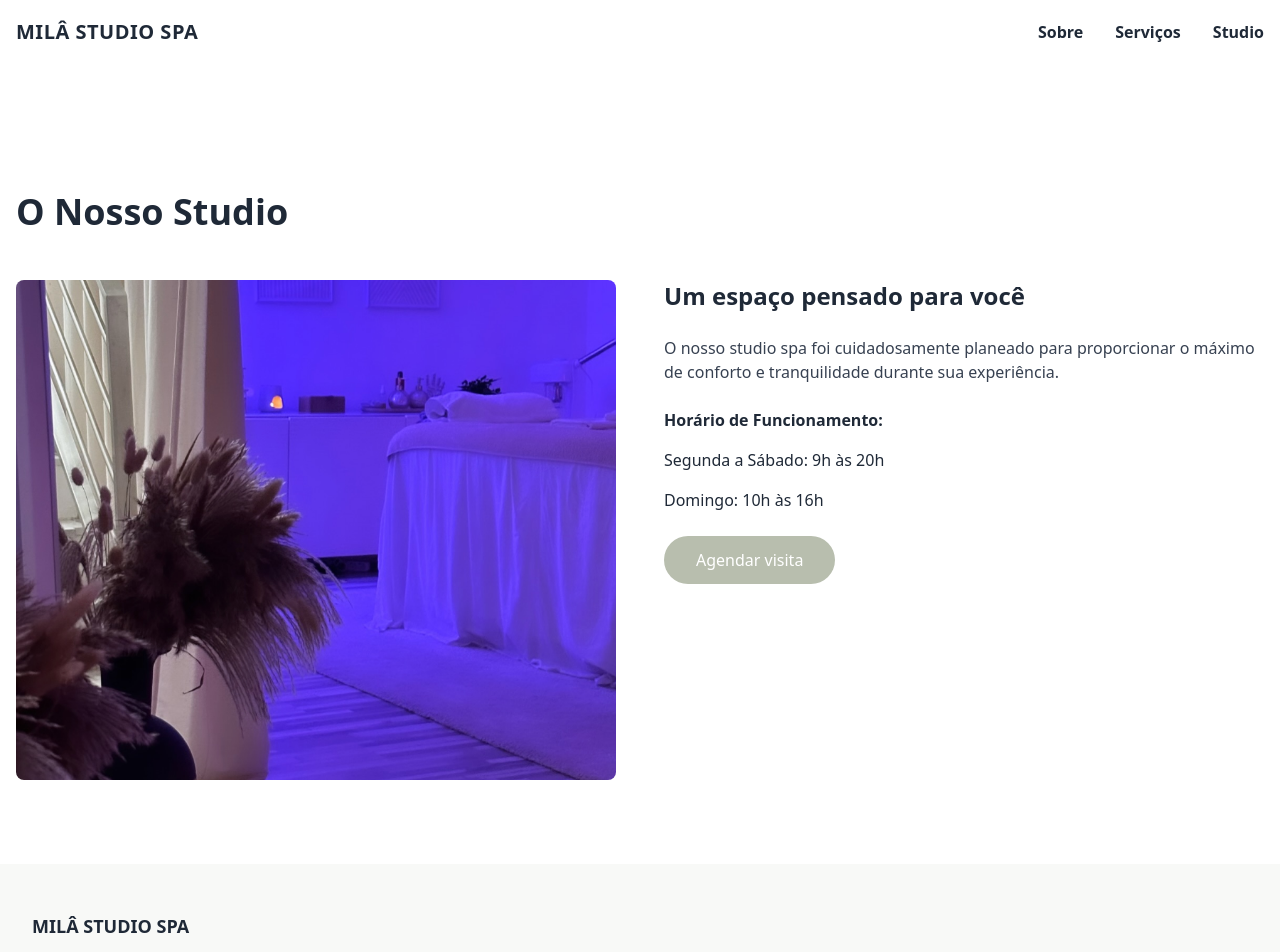
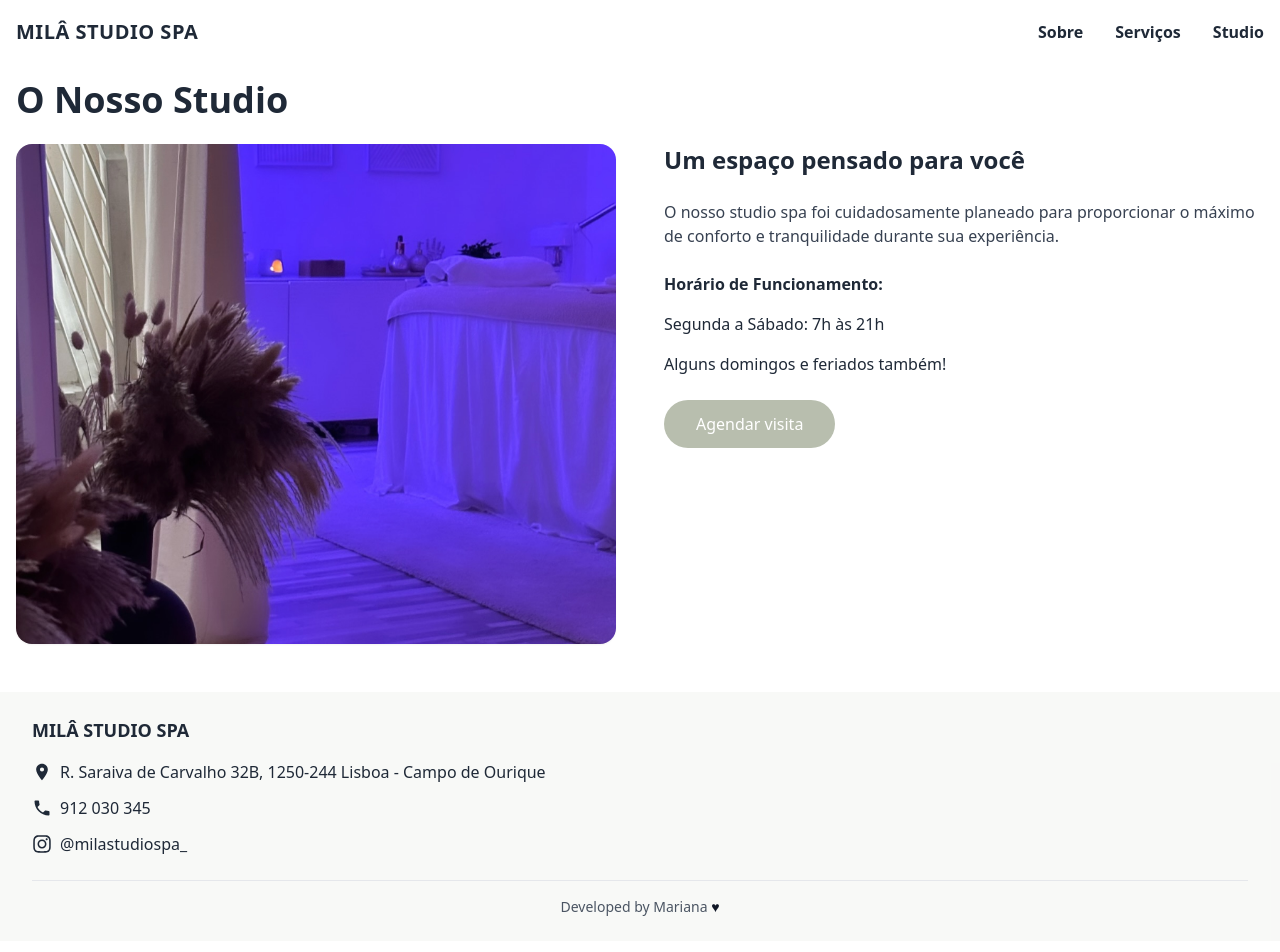
Before and after one commit to loadsmile/studio-spa, a React (Vite) app: page /studio in a window 1280 px wide. Shown: the top 952 px of the page. Built offline with nearby package versions, Linux system fonts and the light colour scheme.

Commit message:
Change padding to the footer and other pages to better fit the content.

```diff
--- a/src/components/Footer.jsx
+++ b/src/components/Footer.jsx
@@ -1,13 +1,12 @@
 import React from 'react';
 import { MdLocationOn, MdPhone } from 'react-icons/md';
-import { FaInstagram, FaGithub } from 'react-icons/fa';
+import { FaInstagram } from 'react-icons/fa';
 
 const Footer = () => {
   return (
-    <footer className="bg-mila-sage/10 py-8 md:py-12">
+    <footer className="bg-mila-sage/10 py-6 mt-auto">
       <div className="max-w-7xl mx-auto px-4 sm:px-6 lg:px-8">
-        <div className="flex flex-col space-y-8">
-          {/* Contact Information */}
+        <div className="flex flex-col space-y-6">
           <div className="space-y-4">
             <h3 className="font-bold text-lg mb-4">MILÂ STUDIO SPA</h3>
             <div className="space-y-3">
@@ -35,7 +34,7 @@ const Footer = () => {
 
           <div className="text-center text-sm text-gray-600 pt-4 border-t border-gray-200">
             <div className="flex items-center justify-center space-x-2">
-              <span>Developed by Mariana ♥</span>
+              <span>Developed by Mariana <span className="text-gray-900">♥</span></span>
             </div>
           </div>
         </div>
--- a/src/pages/About.jsx
+++ b/src/pages/About.jsx
@@ -1,10 +1,10 @@
 import React from 'react';
 const About = () => {
   return (
-    <div className="pt-16 min-h-screen bg-white">
-      <div className="max-w-7xl mx-auto px-4 py-16">
-        <h1 className="text-4xl font-bold mb-8">Sobre a MILÂ STUDIO SPA</h1>
-        <div className="grid grid-cols-1 md:grid-cols-2 gap-12">
+    <div className="bg-white flex-grow">
+      <div className="max-w-7xl mx-auto px-4 py-4">
+        <h1 className="text-4xl font-bold mb-6">Sobre a MILÂ STUDIO SPA</h1>
+        <div className="grid grid-cols-1 md:grid-cols-2 gap-12 mb-8">
           <div>
             <p className="text-gray-700 mb-6">
               O nosso espaço é um refúgio de tranquilidade, projetado para
@@ -13,12 +13,12 @@ const About = () => {
             <p className="text-gray-700 mb-6">
               Combinamos técnicas tradicionais com tecnologias modernas para
               oferecer os melhores tratamentos estéticos e terapêuticos.
-
+            </p>
+            <p className="text-gray-700">
               Proporcionamos uma experiência única de Head Spa, um tratamento inspirado em técnicas milenares de massagem oriental que surgiu no Japão há cerca de 20 anos como uma terapia para reduzir tensão muscular e stress acumulado. Através de movimentos capilares e da aplicação de pontos de pressão estratégicos na cabeça, proporciona uma sensação de relaxamento instantâneo.
-
             </p>
           </div>
-          <div className="rounded-lg overflow-hidden">
+          <div className="rounded-2xl overflow-hidden shadow-sm h-[500px]">
             <img
               src="/images/spa-interior.jpg"
               alt="Interior do spa"
--- a/src/pages/ServicesPage.jsx
+++ b/src/pages/ServicesPage.jsx
@@ -67,11 +67,50 @@ const ServicesPage = () => {
   ];
 
   return (
-    <div className="pt-16 min-h-screen bg-white">
-      <div className="max-w-7xl mx-auto px-4 py-16">
-        <h1 className="text-4xl font-bold mb-12">Os Nossos Serviços</h1>
+    <div className="min-h-screen bg-white">
+      <div className="max-w-7xl mx-auto px-4 py-4">
+        <h1 className="text-4xl font-bold mb-6">Os Nossos Serviços</h1>
         <div className="grid grid-cols-1 lg:grid-cols-2 gap-8">
-          {services.map((service, index) => (
+          <div className="bg-mila-beige/5 rounded-2xl overflow-hidden shadow-sm">
+            <div className="aspect-w-16 aspect-h-9 rounded-t-2xl overflow-hidden">
+              <img
+                src={services[0].image}
+                alt={services[0].title}
+                className="w-full h-64 object-cover"
+              />
+            </div>
+            <div className="p-6">
+              <h3 className="text-2xl font-bold mb-3">{services[0].title}</h3>
+              <p className="text-gray-700 mb-4">{services[0].description}</p>
+              <div className="mb-4 space-y-3">
+                {services[0].types.map((type, idx) => (
+                  <div key={idx} className="border-b border-gray-200 pb-2">
+                    <h4 className="font-semibold text-mila-sage">{type.name}</h4>
+                    <p className="text-sm text-gray-600">{type.info}</p>
+                  </div>
+                ))}
+              </div>
+              <div className="space-y-2">
+                {services[0].prices.map((price, idx) => (
+                  <div key={idx} className="flex justify-between items-center border-b border-gray-200 py-2">
+                    <span className="font-medium">{price.duration}</span>
+                    <span className="font-bold text-mila-sage">{price.price}</span>
+                  </div>
+                ))}
+              </div>
+              <a
+                href="https://api.whatsapp.com/send/?phone=351912030345&text&type=phone_number&app_absent=0"
+                target="_blank"
+                rel="noopener noreferrer"
+                className="mt-6 bg-mila-sage text-white px-6 py-2 rounded-full hover:bg-opacity-90 transition duration-300 inline-block"
+              >
+                Agendar
+              </a>
+            </div>
+          </div>
+
+          <div className="space-y-8">
+            {services.slice(1).map((service, index) => (
               <div key={index} className="bg-mila-beige/5 rounded-2xl overflow-hidden shadow-sm">
                 <div className="aspect-w-16 aspect-h-9 rounded-t-2xl overflow-hidden">
                   <img
@@ -83,18 +122,6 @@ const ServicesPage = () => {
                 <div className="p-6">
                   <h3 className="text-2xl font-bold mb-3">{service.title}</h3>
                   <p className="text-gray-700 mb-4">{service.description}</p>
-
-                {service.types && (
-                  <div className="mb-4 space-y-3">
-                    {service.types.map((type, idx) => (
-                      <div key={idx} className="border-b border-gray-200 pb-2">
-                        <h4 className="font-semibold text-mila-sage">{type.name}</h4>
-                        <p className="text-sm text-gray-600">{type.info}</p>
-                      </div>
-                    ))}
-                  </div>
-                )}
-
                   <div className="space-y-2">
                     {service.prices.map((price, idx) => (
                       <div key={idx} className="flex justify-between items-center border-b border-gray-200 py-2">
@@ -108,13 +135,11 @@ const ServicesPage = () => {
                       </div>
                     ))}
                   </div>
-
                   <a
                     href="https://api.whatsapp.com/send/?phone=351912030345&text&type=phone_number&app_absent=0"
                     target="_blank"
                     rel="noopener noreferrer"
-                  className="mt-6 bg-mila-sage text-white px-6 py-2 rounded-full
-                    hover:bg-opacity-90 transition duration-300 inline-block"
+                    className="mt-6 bg-mila-sage text-white px-6 py-2 rounded-full hover:bg-opacity-90 transition duration-300 inline-block"
                   >
                     Agendar
                   </a>
@@ -124,6 +149,7 @@ const ServicesPage = () => {
           </div>
         </div>
       </div>
+    </div>
   );
 }
 
--- a/src/pages/Studio.jsx
+++ b/src/pages/Studio.jsx
@@ -1,15 +1,15 @@
 import React from 'react';
 const Studio = () => {
   return (
-    <div className="pt-16 min-h-screen bg-white">
-      <div className="max-w-7xl mx-auto px-4 py-16">
-        <h1 className="text-4xl font-bold mb-12">O Nosso Studio</h1>
-        <div className="grid grid-cols-1 md:grid-cols-2 gap-12">
+    <div className="bg-white flex-grow">
+      <div className="max-w-7xl mx-auto px-4 py-4">
+        <h1 className="text-4xl font-bold mb-6">O Nosso Studio</h1>
+        <div className="grid grid-cols-1 md:grid-cols-2 gap-12 mb-8">
           <div>
             <img
               src="/images/studio-interior.jpg"
               alt="Interior do studio"
-              className="w-full h-[500px] object-cover rounded-lg"
+              className="w-full h-[500px] object-cover rounded-2xl shadow-sm"
             />
           </div>
           <div className="space-y-6">
@@ -17,12 +17,11 @@ const Studio = () => {
             <p className="text-gray-700">
               O nosso studio spa foi cuidadosamente planeado para proporcionar
               o máximo de conforto e tranquilidade durante sua experiência.
-
             </p>
             <div className="space-y-4">
               <h3 className="font-bold">Horário de Funcionamento:</h3>
-              <p>Segunda a Sábado: 9h às 20h</p>
-              <p>Domingo: 10h às 16h</p>
+              <p>Segunda a Sábado: 7h às 21h</p>
+              <p>Alguns domingos e feriados também!</p>
             </div>
             <a
               href="https://api.whatsapp.com/send/?phone=351912030345&text&type=phone_number&app_absent=0"
```
Lines whose indentation alone changed are shown as unchanged.
